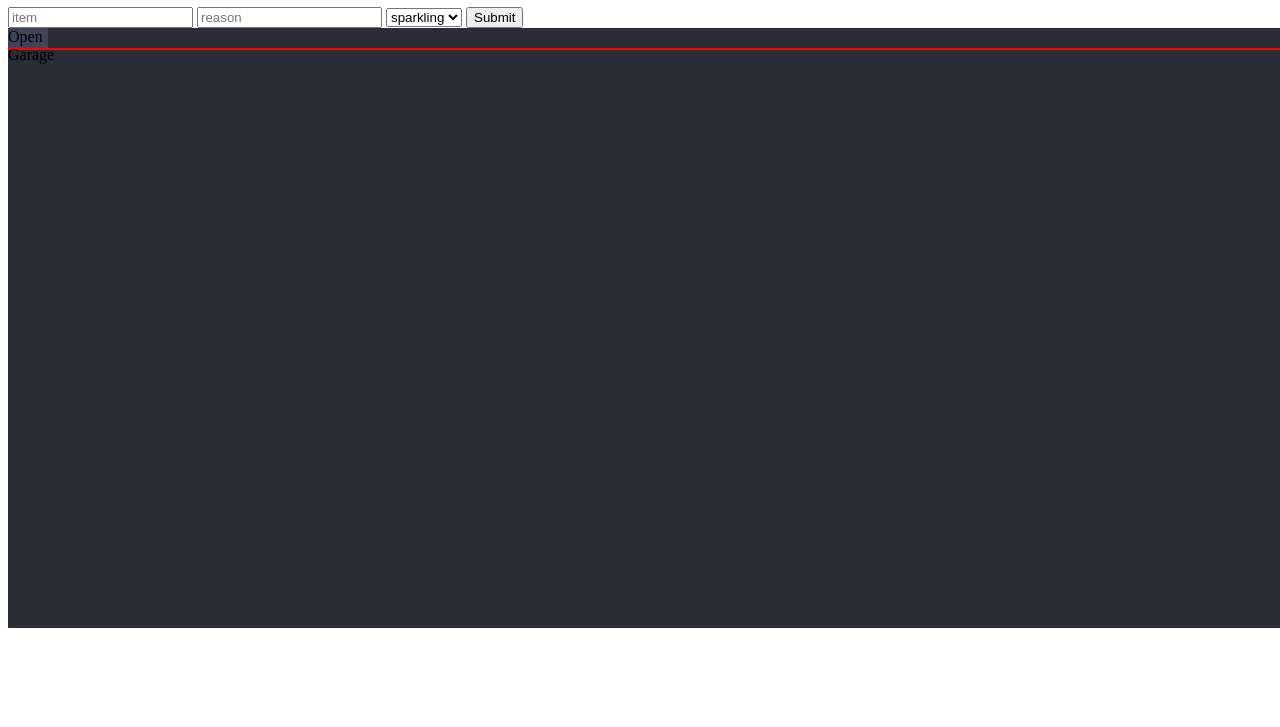
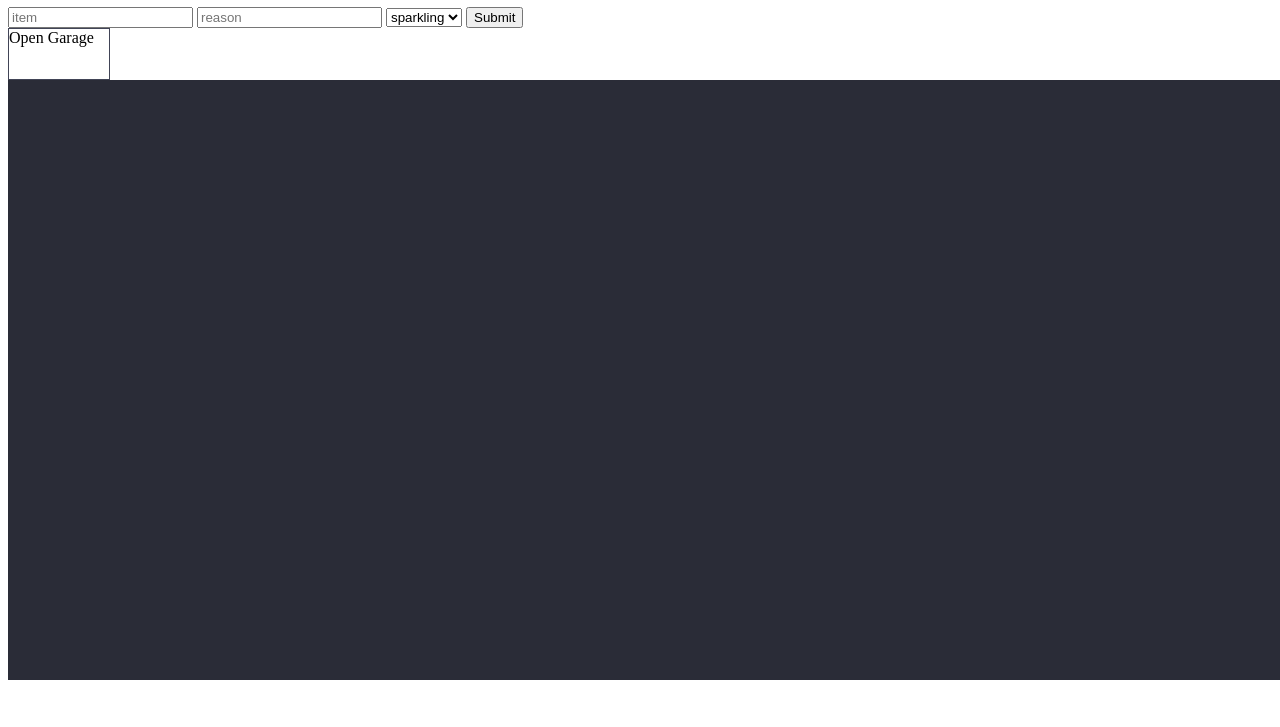
Before and after one commit to francylang/garage-bin, a website: page public/index.html in a window 1280 px wide. Shown: the part 73-800 px from the top of the page. Drawn offline with nearby package versions, Linux system fonts and the light colour scheme; no server answers.

Commit message:
Items reveal behind door

```diff
--- a/public/index.html
+++ b/public/index.html
@@ -20,15 +20,16 @@
         </select>
         <input class="new-item-save" type="submit" />
       </form>
-      <div class="garage-door">
-        <div class="garage-opener">Open Garage</div>
+      <div class="garage-opener">Open Garage</div>
+
+      <div class="garage-door"></div>
         <div class="append-item"></div>
         <div class="append-count">
           <h3 class="item-count"></h3>
           <h3 class="rancid-count"></h3>
           <h3 class="sparkling-count"></h3>
           <h3 class="dusty-count"></h3>
-        </div>
+
       </div>
 
     </main>
--- a/public/scripts.js
+++ b/public/scripts.js
@@ -73,13 +73,13 @@ const postItem = (event) => {
 
 
 const toggleGarage = () => {
-  console.log();
   $('.garage-door').slideToggle(3000, () => {
     const text = $('.garage-opener').text();
     text === 'Open Garage' ?
       $('.garage-opener').text('Close Garage') :
       $('.garage-opener').text('Open Garage')
   });
+  // $('.append-item').toggleClass('append-reveal')
 }
 
 $('.garage-opener').on('click', toggleGarage)
--- a/public/styles.css
+++ b/public/styles.css
@@ -19,18 +19,12 @@
   cursor: pointer;
 }
 
-.hide-content {
-  display: none;
-}
-
-.reveal {
-  display: block;
-}
 
 .garage-opener {
-  height: 20px;
-  width: 40px;
-  background-color: #414456;
+  height: 50px;
+  width: 100px;
+  border: 1px solid #414456;
+  cursor: pointer;
 }
 
 .garage-door {
@@ -38,9 +32,10 @@
   width: 100%;
   background-color: #2A2C37;
   overflow: hidden;
-  position: absolute; }
+  position: absolute;
+  z-index: 100;
+}
 
-
-  /*height: 75vh;*/
-  /*width: 100vw;*/
-  /*background-color: #414456;*/
+.append-reveal {
+  display: block;
+}
```
